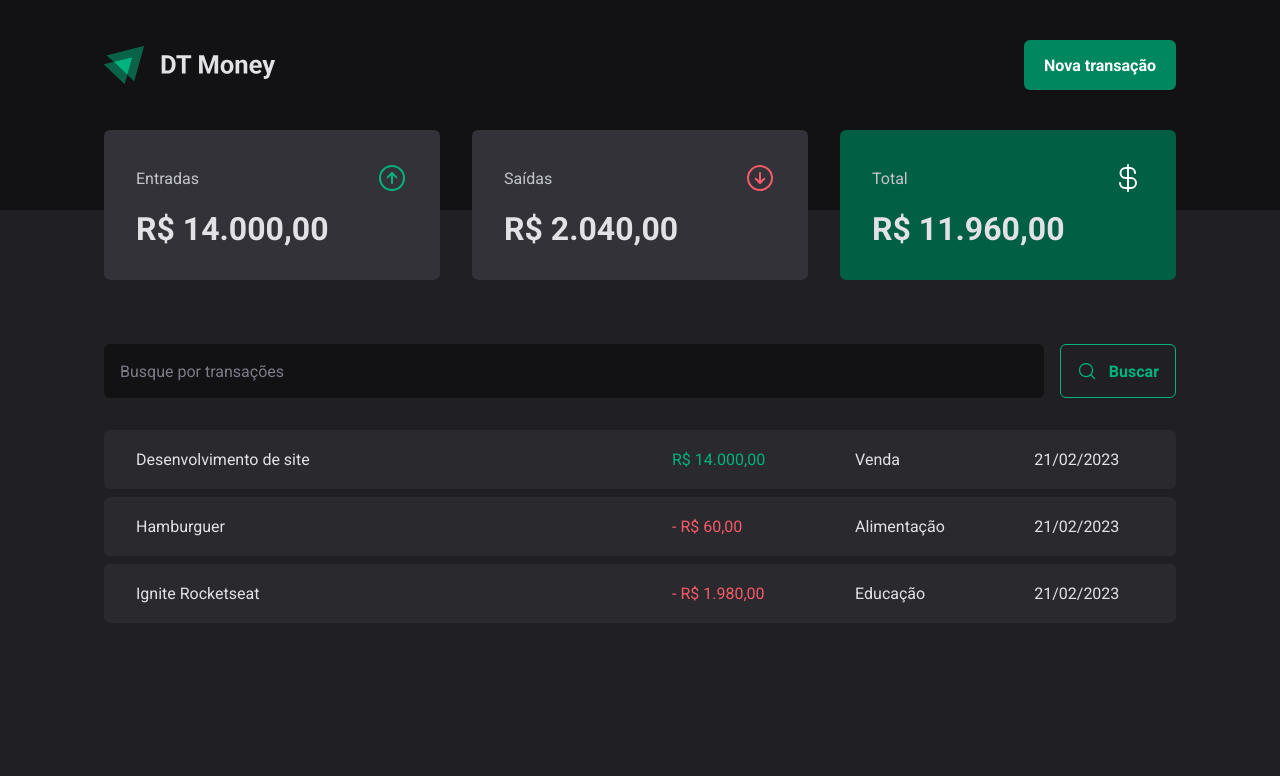
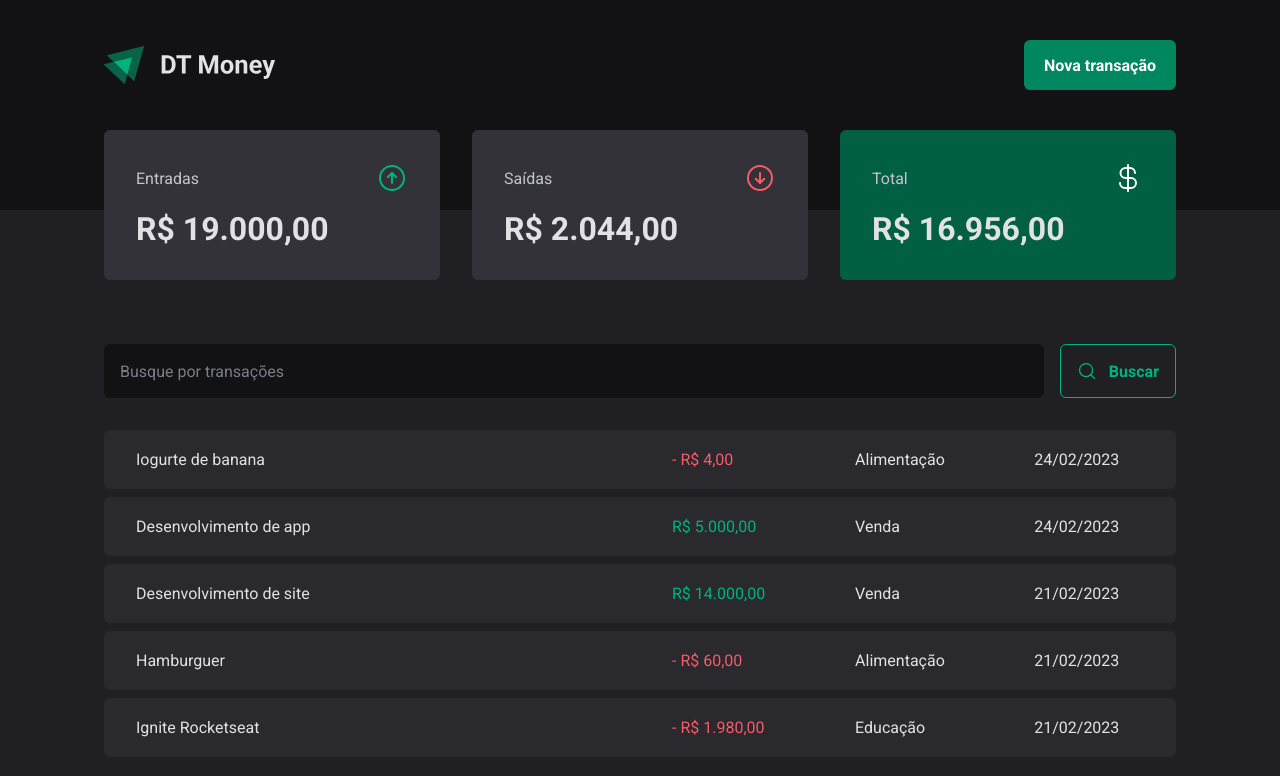
Before and after one commit to George-b1t/ignite-dt-money, a React (Vite) app: page / in a window 1280 px wide. Shown: the top 776 px of the page. Built offline with nearby package versions, Linux system fonts and the light colour scheme; data requests are answered from the project's data file.

Commit message:
Criando nova transação

```diff
--- a/server.json
+++ b/server.json
@@ -23,6 +23,22 @@
       "category": "Educação",
       "price": 1980,
       "createdAt": "2023-02-21T12:15:32.432Z"
+    },
+    {
+      "description": "Desenvolvimento de app",
+      "category": "Venda",
+      "price": 5000,
+      "type": "income",
+      "createdAt": "2023-02-24T22:04:24.538Z",
+      "id": 4
+    },
+    {
+      "description": "Iogurte de banana",
+      "category": "Alimentação",
+      "price": 4,
+      "type": "outcome",
+      "createdAt": "2023-02-24T22:11:44.175Z",
+      "id": 5
     }
   ]
 }
--- a/src/components/NewTransactionModal/index.tsx
+++ b/src/components/NewTransactionModal/index.tsx
@@ -1,8 +1,11 @@
 import { zodResolver } from "@hookform/resolvers/zod";
 import * as Dialog from "@radix-ui/react-dialog";
 import { ArrowCircleDown, ArrowCircleUp, X } from "phosphor-react";
+import { useContext } from "react";
 import { Controller, useForm } from "react-hook-form";
 import * as z from "zod";
+import { TransactionsContext } from "../../contexts/TransactionsContext";
+import { api } from "../../lib/axios";
 
 import { CloseButton, Content, Overlay, TransactionType, TransactionTypeButton } from "./styles";
 
@@ -16,13 +19,14 @@
 type NewTransactionFormInputs = z.infer<typeof newTransactionFormSchema>;
 
 function NewTransactionModal() {
+  const { createTransaction } = useContext(TransactionsContext);
+
   const {
     control,
     register,
     handleSubmit,
-    formState: {
-      isSubmitting
-    }
+    formState: { isSubmitting },
+    reset
   } = useForm<NewTransactionFormInputs>({
     resolver: zodResolver(newTransactionFormSchema),
     defaultValues: {
@@ -31,9 +35,16 @@
   });
 
   async function handleCreateNewTransaction(data: NewTransactionFormInputs) {
-    await new Promise(resolve => setTimeout(resolve, 2000));
+    const { description, category, price, type } = data;
 
-    console.log(data);
+    await createTransaction({
+      category,
+      description,
+      price,
+      type
+    });
+
+    reset();
   }
 
   return (
--- a/src/contexts/TransactionsContext.tsx
+++ b/src/contexts/TransactionsContext.tsx
@@ -13,10 +13,18 @@
 interface TransactionContextType {
   transactions: Transaction[];
   fetchTransactions: (query?: string) => Promise<void>;
+  createTransaction: (data: CreateTransactionInput) => Promise<void>;
 }
 
 interface TransactionProviderProps {
   children: ReactNode;
+}
+
+interface CreateTransactionInput {
+  description: string;
+  price: number;
+  category: string;
+  type: "income" | "outcome";
 }
 
 export const TransactionsContext = createContext({} as TransactionContextType);
@@ -27,11 +35,27 @@
   async function fetchTransactions(query?: string) {
     const response = await api.get("/transactions", {
       params: {
-        query
+        _sort: 'createdAt',
+        _order: 'desc',
+        q: query
       }
     });
 
     setTransactions(response.data);
+  }
+
+  async function createTransaction(data: CreateTransactionInput) {
+    const { description, category, price, type } = data;
+
+    const response = await api.post("/transactions", {
+      description,
+      category,
+      price,
+      type,
+      createdAt: new Date()
+    });
+
+    setTransactions(state => [...state, response.data]);
   }
 
   useEffect(() => {
@@ -41,7 +65,8 @@
   return (
     <TransactionsContext.Provider value={{
       transactions,
-      fetchTransactions
+      fetchTransactions,
+      createTransaction
     }}>
       {children}
     </TransactionsContext.Provider>
--- a/src/lib/axios.ts
+++ b/src/lib/axios.ts
@@ -1,5 +1,5 @@
 import axios from "axios";
 
 export const api = axios.create({
-  baseURL: "http://localhost:3333"
+  baseURL: "http://localhost:3000"
 })
```
